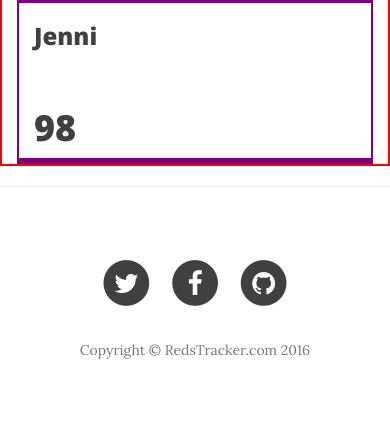
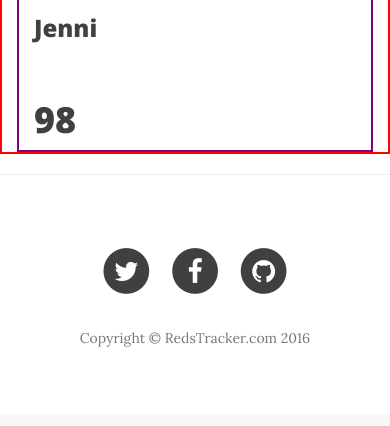
Before and after one commit to MichaelStadtmiller/Reds, a Django app: page / in a window 390 px wide. Shown: the part 1399-1825 px from the top of the page. After the commit the page ends 1746 px from the top, so only its background shows below. Run offline with Django 3.2, Linux system fonts and the light colour scheme; data comes from the database, SQL or seed files in the repository; some libraries are stand-ins or nearby versions.

Commit message:
small player change

```diff
--- a/stats/templates/stats/index.html
+++ b/stats/templates/stats/index.html
@@ -15,9 +15,6 @@
                     <h3>{{ Playa.Name }}</h3><br>
                     <h1>{{ Playa.Guess }}</h1>
                 </div>
-                <div class="col-md-6 myborder">
-
-                </div>
             </div>
         </div>
         {% endfor %}
```
